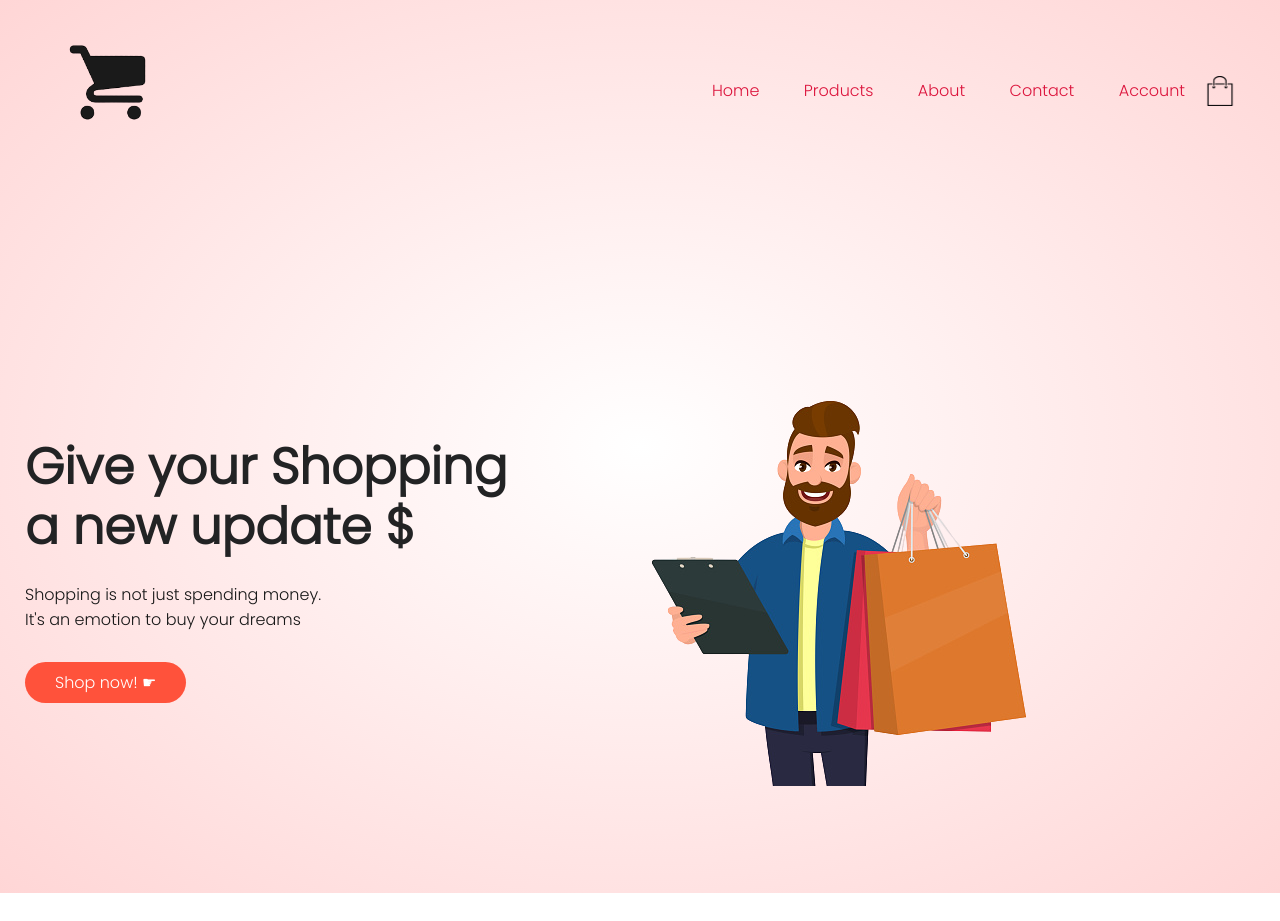
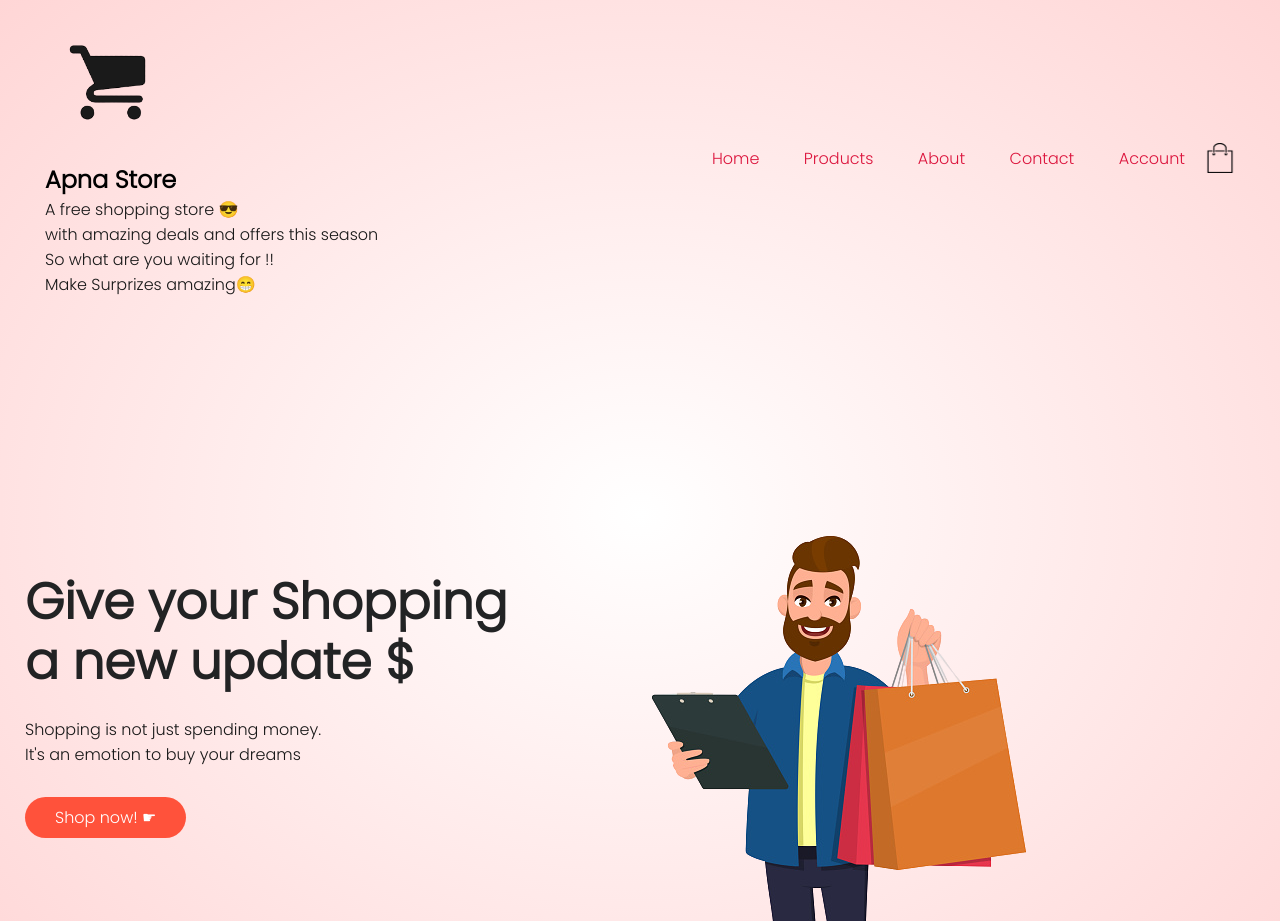
Before and after one commit to Shivam0901Singh/apnishop.github.io, a plain HTML site: page index.html in a window 1280 px wide. Shown: the top 921 px of the page. Drawn offline with Linux system fonts and the light colour scheme.

Commit message:
freeshop

```diff
--- a/index.html
+++ b/index.html
@@ -20,6 +20,8 @@
         <div class="navbar">
             <div class="logo">
                 <img src="./Images/cart_logo.png" width = "125px">
+                <h2>Apna Store</h2>
+                <p>A free shopping store 😎<br> with amazing deals and offers this season<br>So what are you waiting for !!<br> Make Surprizes amazing😁</p>
             </div>
             <nav>
                 <ul>
```
